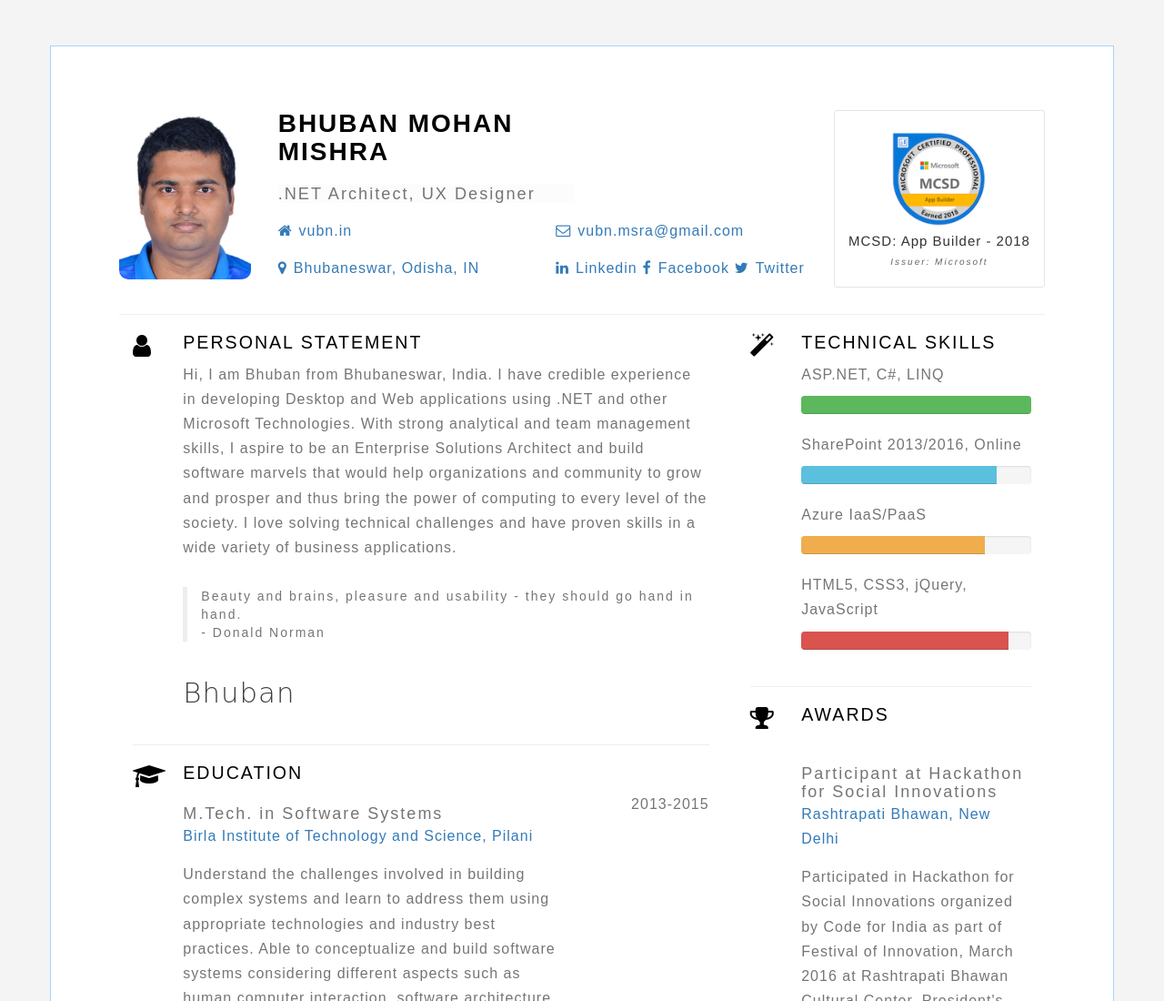
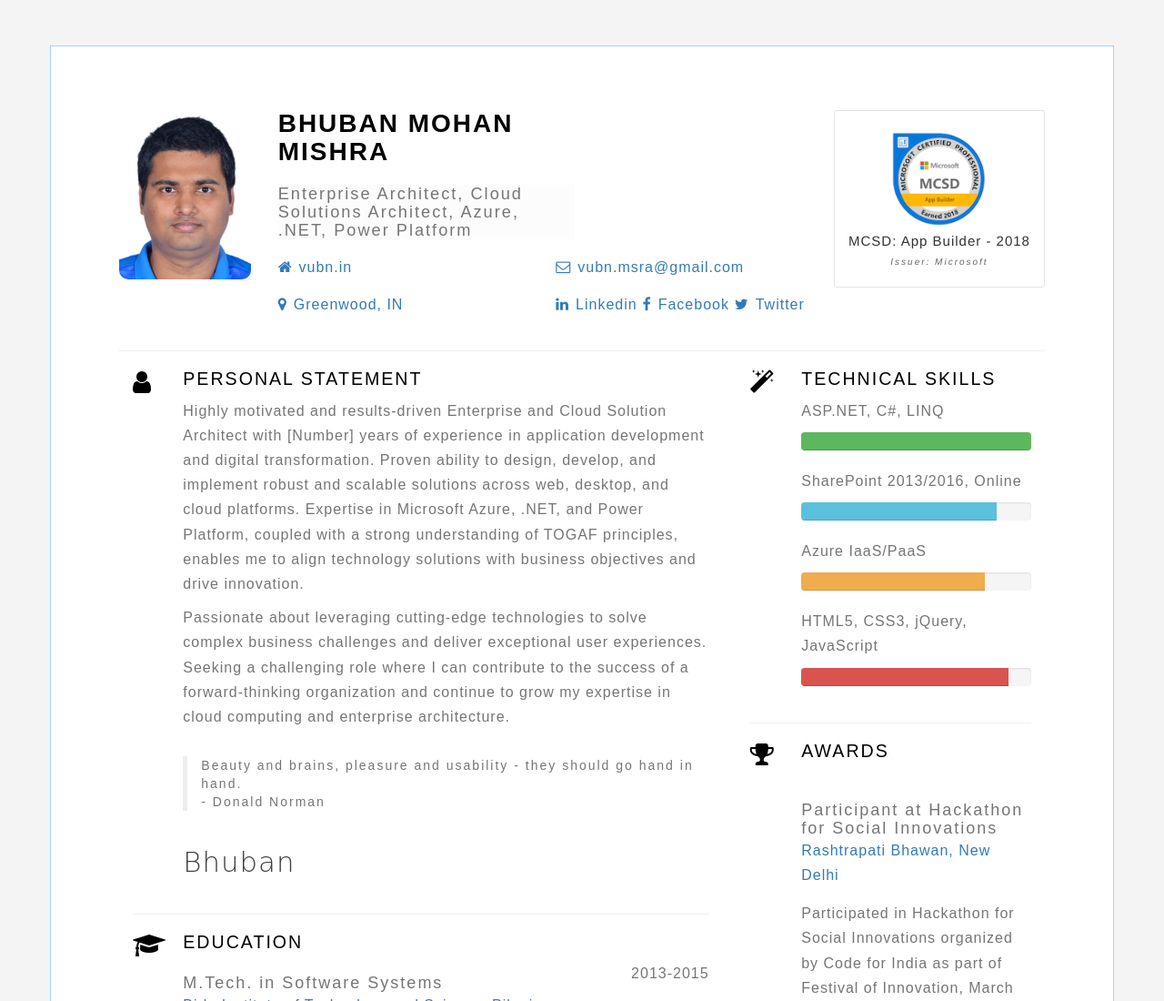
Before and after one commit to vubn/vubn.github.io, a website: page index.html in a window 1280 px wide. Shown: the top 1100 px of the page at 91% size. Drawn offline with nearby package versions, Linux system fonts and the light colour scheme; a script that the page names is missing; a web font is replaced by a local one.

Commit message:
Updated Personal statement

```diff
--- a/index.html
+++ b/index.html
@@ -35,7 +35,7 @@
                     <div class="row">
                         <div class="col-sm-7">
                             <h1>Bhuban Mohan Mishra</h1>
-                            <h2>.NET Architect, UX Designer</h2>
+                            <h2>Enterprise Architect, Cloud Solutions Architect, Azure, .NET, Power Platform</h2>
                         </div>
                         <div class="col-sm-5 text-right dl-share">
                             <!-- AddToAny BEGIN -->
@@ -66,7 +66,7 @@
                             </li>
                             <li>
                                 <a href="#">
-                                    <span class="social fa fa-map-marker"></span>Bhubaneswar, Odisha, IN</a>
+                                    <span class="social fa fa-map-marker"></span>Greenwood, IN</a>
                             </li>
                         </ul>
                     </div>
@@ -108,11 +108,14 @@
                 </div>
                 <div class="col-sm-11">
                     <h3>Personal statement </h3>
-                    <p>Hi, I am Bhuban from Bhubaneswar, India. I have credible experience in developing Desktop and Web applications
-                        using .NET and other Microsoft Technologies. With strong analytical and team management skills, I
-                        aspire to be an Enterprise Solutions Architect and build software marvels that would help organizations
-                        and community to grow and prosper and thus bring the power of computing to every level of the society.
-                        I love solving technical challenges and have proven skills in a wide variety of business applications.</p>
+                    <p>Highly motivated and results-driven Enterprise and Cloud Solution Architect with [Number] years of experience in
+                        application development and digital transformation. Proven ability to design, develop, and implement robust and
+                        scalable solutions across web, desktop, and cloud platforms. Expertise in Microsoft Azure, .NET, and Power Platform,
+                        coupled with a strong understanding of TOGAF principles, enables me to align technology solutions with business
+                        objectives and drive innovation.</p>
+                    <p>Passionate about leveraging cutting-edge technologies to solve complex business challenges and deliver exceptional
+                        user experiences. Seeking a challenging role where I can contribute to the success of a forward-thinking organization
+                        and continue to grow my expertise in cloud computing and enterprise architecture.</p>
 
                     <blockquote>Beauty and brains, pleasure and usability - they should go hand in hand.
                         <br>- Donald Norman</blockquote>
```
